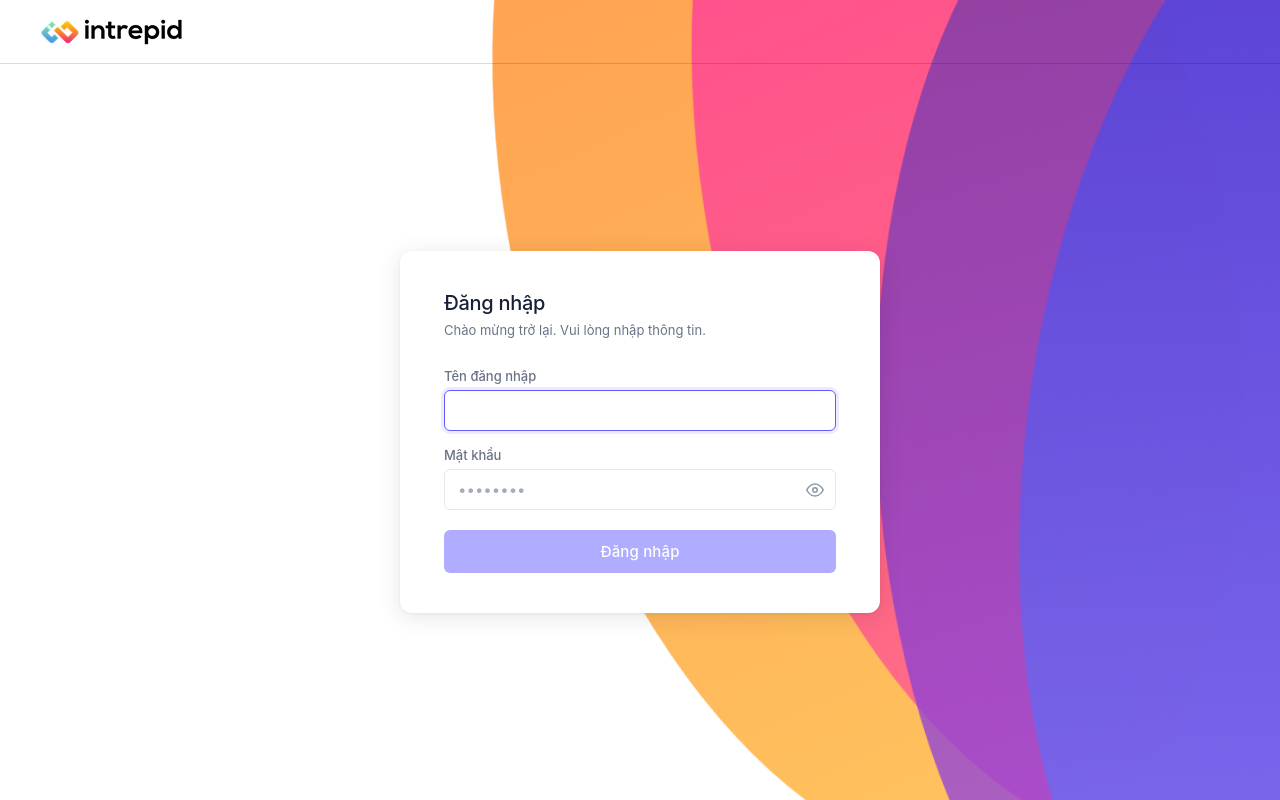
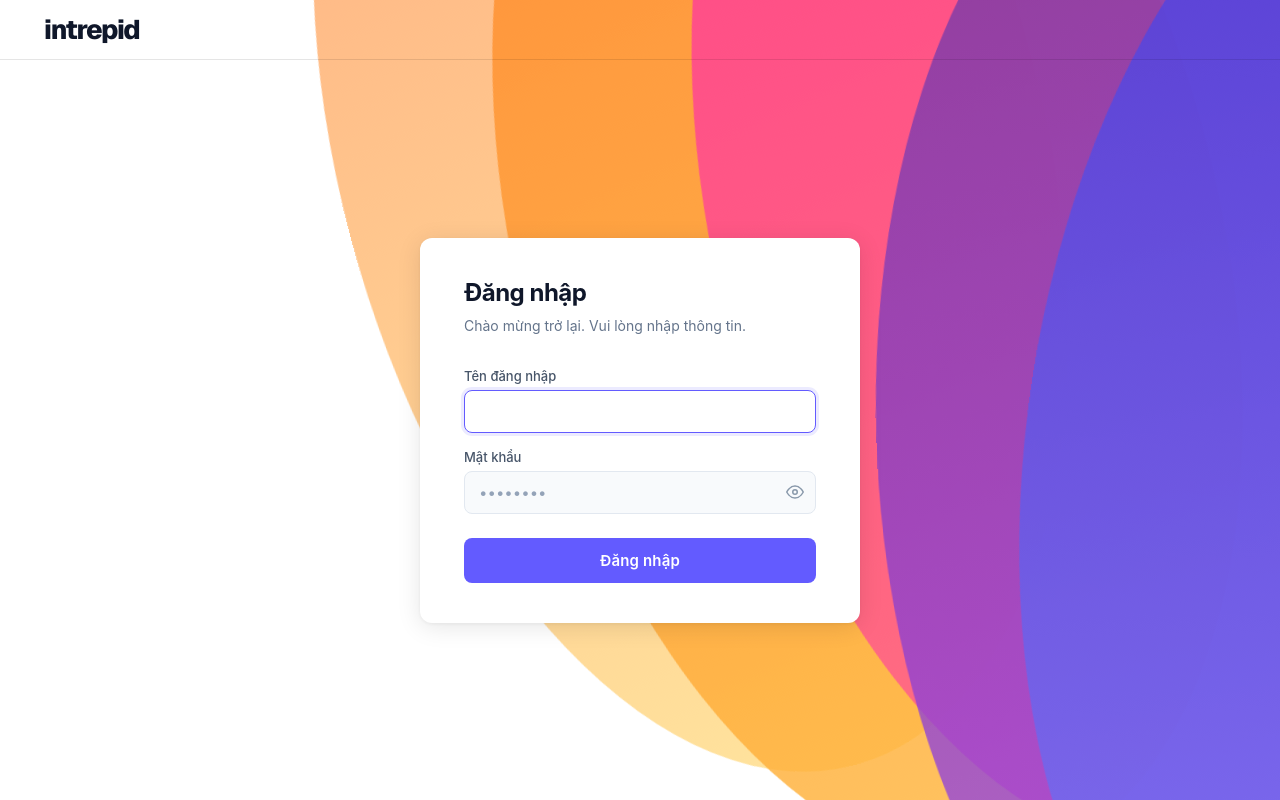
Before and after one commit to hatuanduc/intrepid-flow, a Next.js app in the folder apps/web/: page /login in a window 1280 px wide. Built offline with nearby package versions, Linux system fonts and the light colour scheme; no server answers.

Commit message:
Refactor login page styling and introduce BrandLogo component for improved branding

```diff
--- a/apps/web/src/app/login/page.module.css
+++ b/apps/web/src/app/login/page.module.css
@@ -1,4 +1,4 @@
-/* ── Full-page with ribbons behind centered card ── */
+/* ── Full-page, Stripe style ── */
 .page {
   min-height: 100dvh;
   display: flex;
@@ -9,30 +9,19 @@
   overflow: hidden;
 }
 
-/* Page-level brand header */
+/* Header bar với thin border — như Stripe */
 .header {
   position: relative;
   z-index: 2;
-  padding: 0 40px;
-  border-bottom: 1.5px solid rgba(0,0,0,0.14);
-  background: transparent;
+  height: 60px;
+  padding: 0 44px;
+  display: flex;
+  align-items: center;
+  border-bottom: 1px solid rgba(0, 0, 0, 0.10);
   flex-shrink: 0;
-  display: flex;
-  align-items: stretch;
-  height: 64px;
 }
 
-.brand {
-  font-size: 1.25rem;
-  font-weight: 700;
-  color: var(--color-ink);
-  letter-spacing: -0.5px;
-  display: flex;
-  align-items: center;
-  gap: 10px;
-}
-
-/* Wrapper that centers the card in remaining space */
+/* Card centered in full page */
 .cardWrap {
   flex: 1;
   display: flex;
@@ -43,6 +32,7 @@
   z-index: 1;
 }
 
+
 /* ── Ribbon background ── */
 .bg {
   position: fixed;
@@ -51,7 +41,7 @@
   z-index: 0;
 }
 
-.r1, .r2, .r3, .r4 {
+.r1, .r2, .r3, .r4, .r5 {
   position: absolute;
   width: 55%;
   height: 160%;
@@ -86,6 +76,13 @@
   animation: sway4 14s ease-in-out infinite;
   transform-origin: 50% 35%;
 }
+.r5 {
+  background: linear-gradient(170deg, rgba(255,100,20,0.55) 0%, rgba(255,210,80,0.55) 100%);
+  top: -65%; left: 18%;
+  transform: rotate(-22deg);
+  animation: sway1 16s ease-in-out infinite;
+  transform-origin: 50% 20%;
+}
 
 @keyframes sway1 {
   0%, 100% { transform: rotate(-18deg) translateY(0); }
@@ -104,13 +101,12 @@
   50%       { transform: rotate(9deg) translateY(-4%); }
 }
 
-/* ── Centered white card ── */
+/* ── Login card ── */
 .card {
-  width: min(480px, calc(100vw - 48px));
+  width: min(440px, calc(100vw - 48px));
   background: #fff;
   border-radius: 12px;
   box-shadow: 0 4px 24px rgba(0,0,0,0.10), 0 1px 4px rgba(0,0,0,0.06);
-  overflow: hidden;
   padding: 40px 44px;
   box-sizing: border-box;
 }
@@ -123,18 +119,17 @@
 }
 
 .title {
-  font-size: var(--text-lg);
-  font-weight: var(--weight-medium);
-  color: var(--color-ink);
-  letter-spacing: -0.3px;
-  margin: 0 0 6px;
+  font-size: 1.5rem;
+  font-weight: 700;
+  color: #0f172a;
+  letter-spacing: -0.5px;
+  margin: 0 0 8px;
 }
 
 .subtitle {
-  font-size: var(--text-sm);
-  font-weight: var(--weight-regular);
-  color: var(--color-muted);
-  margin: 0 0 28px;
+  font-size: 0.875rem;
+  color: #64748b;
+  margin: 0 0 32px;
   line-height: 1.5;
 }
 
@@ -143,30 +138,29 @@
 .field { display: flex; flex-direction: column; gap: 6px; }
 
 .label {
-  font-size: 13px;
-  font-weight: var(--weight-medium);
-  color: var(--color-muted);
+  font-size: 0.8125rem;
+  font-weight: 500;
+  color: #475569;
 }
 
 .input {
-  padding: 10px 13px;
-  border-radius: 6px;
-  border: 1px solid #e3e8ee;
-  background: #fff;
-  color: var(--color-ink);
-  font-size: var(--text-base);
-  font-weight: var(--weight-regular);
+  padding: 11px 14px;
+  border-radius: 8px;
+  border: 1.5px solid #e2e8f0;
+  background: #f8fafc;
+  color: #0f172a;
+  font-size: 0.9375rem;
   outline: none;
   width: 100%;
   box-sizing: border-box;
-  transition: border-color 0.15s, box-shadow 0.15s;
+  transition: border-color 0.15s, box-shadow 0.15s, background 0.15s;
 }
 .input:focus {
-  border-color: var(--color-accent);
+  border-color: #635bff;
   background: #fff;
   box-shadow: 0 0 0 3px rgba(99,91,255,0.12);
 }
-.input::placeholder { color: var(--color-subtle); }
+.input::placeholder { color: #94a3b8; }
 
 /* Password wrap */
 .passwordWrap {
@@ -200,25 +194,25 @@
   padding: 10px 14px;
 }
 
-/* Button */
+/* Button — Stripe style */
 .button {
-  margin-top: 4px;
-  padding: 12px;
+  margin-top: 8px;
+  padding: 13px;
   width: 100%;
-  border-radius: 6px;
+  border-radius: 8px;
   border: none;
-  background: var(--color-accent);
+  background: #635bff;
   color: #fff;
-  font-size: var(--text-base);
-  font-weight: var(--weight-medium);
+  font-size: 0.9375rem;
+  font-weight: 600;
   cursor: pointer;
   letter-spacing: 0.01em;
-  transition: background 0.15s, transform 0.1s, box-shadow 0.15s;
+  transition: background 0.15s, box-shadow 0.15s, transform 0.1s;
 }
 .button:hover:not(:disabled) {
-  background: var(--color-accent-hover);
+  background: #4f46e5;
+  box-shadow: 0 4px 16px rgba(99,91,255,0.4);
   transform: translateY(-1px);
-  box-shadow: 0 4px 14px rgba(99,91,255,0.35);
 }
 .button:active:not(:disabled) { transform: translateY(0); box-shadow: none; }
-.button:disabled { opacity: 0.5; cursor: not-allowed; }
+.button:disabled { opacity: 0.45; cursor: not-allowed; }
--- a/apps/web/src/app/login/page.tsx
+++ b/apps/web/src/app/login/page.tsx
@@ -1,8 +1,8 @@
 'use client';
 
-import Image from 'next/image';
+import BrandLogo from '../../components/BrandLogo';
 import { useRouter } from 'next/navigation';
-import { useEffect, useMemo, useState } from 'react';
+import { useEffect, useState } from 'react';
 import { login } from '../../lib/api';
 import { getToken, setToken } from '../../lib/auth';
 import styles from './page.module.css';
@@ -19,10 +19,6 @@ export default function LoginPage() {
     const token = getToken();
     if (token) router.replace('/');
   }, [router]);
-
-  const canSubmit = useMemo(() => {
-    return username.trim().length > 0 && password.trim().length > 0 && !loading;
-  }, [username, password, loading]);
 
   async function onSubmit(e: React.FormEvent) {
     e.preventDefault();
@@ -43,20 +39,19 @@ export default function LoginPage() {
     <main className={styles.page}>
       {/* Background ribbons */}
       <div className={styles.bg}>
+        <div className={styles.r5} />
         <div className={styles.r1} />
         <div className={styles.r2} />
         <div className={styles.r3} />
         <div className={styles.r4} />
       </div>
 
-      {/* Page-level header — brand outside card */}
+      {/* Logo floats top-left */}
       <header className={styles.header}>
-        <span className={styles.brand}>
-          <Image src="/logo.png" alt="Intrepid" width={143} height={28} priority />
-        </span>
+        <BrandLogo height={36} />
       </header>
 
-      {/* Centered card */}
+      {/* Card centered on the page */}
       <div className={styles.cardWrap}>
         <div className={styles.card}>
           <h1 className={styles.title}>Đăng nhập</h1>
@@ -117,7 +112,7 @@ export default function LoginPage() {
               </div>
             )}
 
-            <button className={styles.button} type="submit" disabled={!canSubmit}>
+            <button className={styles.button} type="submit" disabled={loading}>
               {loading ? 'Đang đăng nhập...' : 'Đăng nhập'}
             </button>
           </form>
--- /dev/null
+++ b/apps/web/src/components/BrandLogo.tsx
@@ -0,0 +1,23 @@
+export default function BrandLogo({ height = 40 }: { height?: number }) {
+  const width = Math.round(height * (170 / 40));
+  return (
+    <svg
+      viewBox="0 0 170 40"
+      width={width}
+      height={height}
+      aria-label="Intrepid"
+      role="img"
+    >
+      <text
+        y="30"
+        style={{ fontFamily: 'var(--font-geist-sans), system-ui, sans-serif' }}
+        fontSize="30"
+        fontWeight="800"
+        fill="#0f172a"
+        letterSpacing="-1.5"
+      >
+        intrepid
+      </text>
+    </svg>
+  );
+}
```
